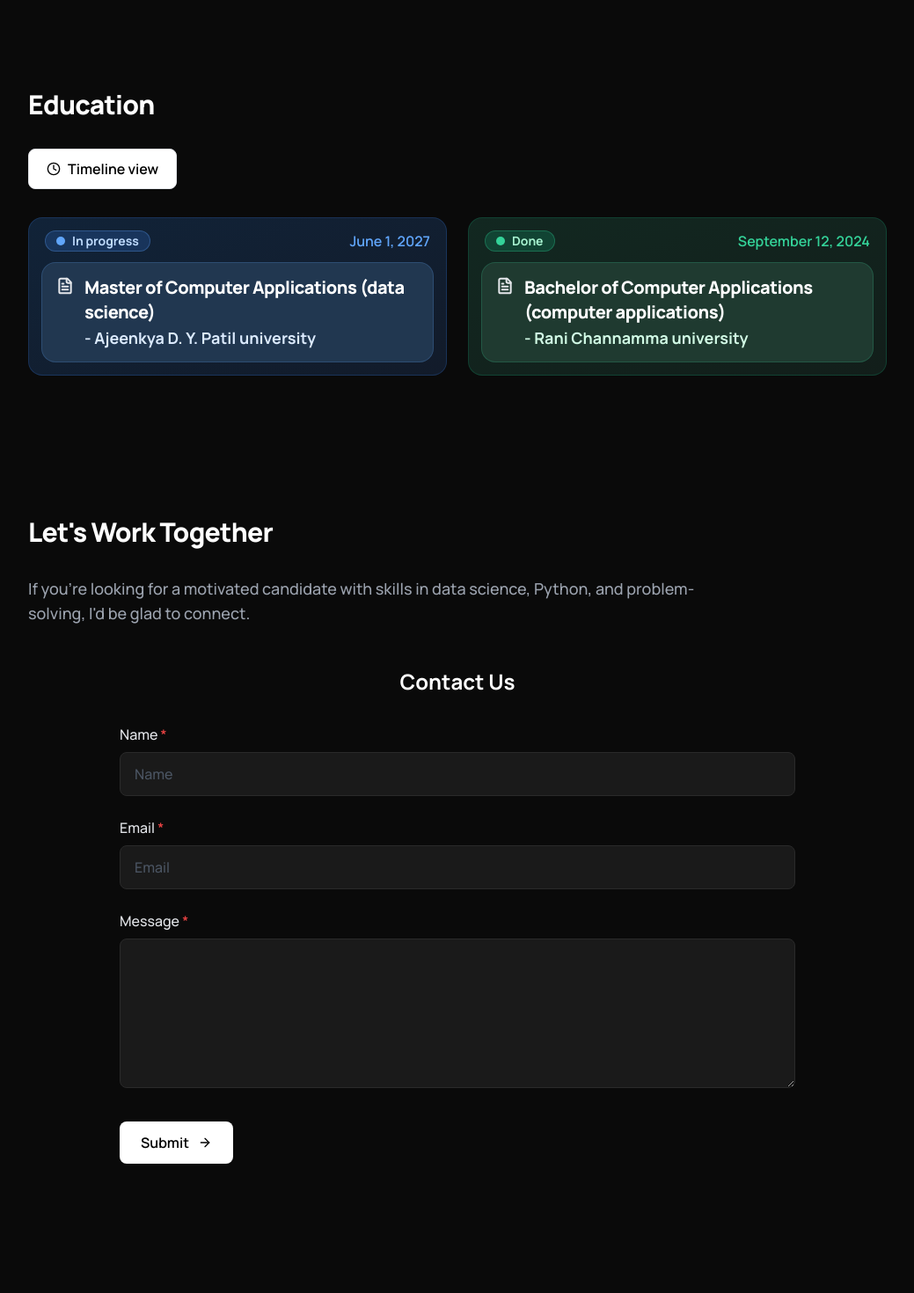
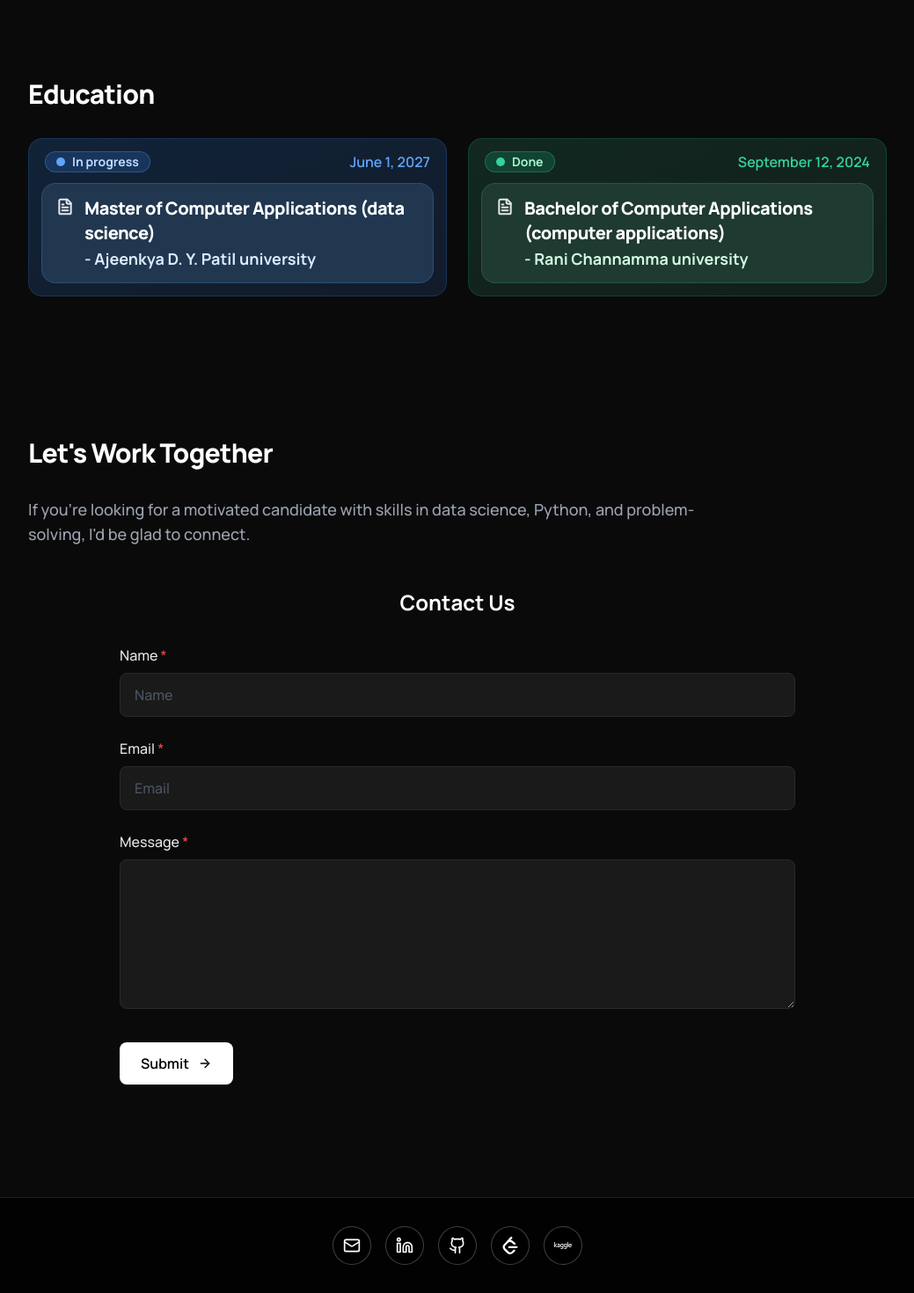
Before and after one commit to MrRohitJD/Portfolio-o.2, a Next.js app: page / in a window 1280 px wide. Shown: the part 1919-3389 px from the top of the page at 88% size, without its empty margins (120-1159 px from the left). Built offline with nearby package versions, Linux system fonts and the light colour scheme.

Commit message:
feat: add Footer component, enhance Contact form submission, and update links in Hero component

```diff
--- a/app/page.js
+++ b/app/page.js
@@ -1,4 +1,4 @@
-import { Hero, Skills, Projects, Education, Contact } from '@/components'
+import { Hero, Skills, Projects, Education, Contact, Footer } from '@/components'
 
 export default function Home() {
   return (
@@ -8,6 +8,7 @@ export default function Home() {
       <Projects />
       <Education />
       <Contact />
+      <Footer />
     </main>
   )
 }
--- a/components/Contact.jsx
+++ b/components/Contact.jsx
@@ -20,13 +20,32 @@ export default function Contact() {
 
   const handleSubmit = (e) => {
     e.preventDefault()
-    console.log('Form submitted:', formData)
-    alert('Thank you for your message! I will get back to you soon.')
-    setFormData({ name: '', email: '', message: '' })
+
+    const form = e.currentTarget
+    const formDataToSubmit = new FormData(form)
+
+    fetch('https://formspree.io/f/mgonjkob', {
+      method: 'POST',
+      body: formDataToSubmit,
+      headers: {
+        Accept: 'application/json',
+      },
+    })
+      .then((response) => {
+        if (!response.ok) {
+          throw new Error('Form submission failed')
+        }
+
+        setFormData({ name: '', email: '', message: '' })
+        window.location.href = 'https://portfolio-rohitjd.vercel.app/thankYou.html'
+      })
+      .catch(() => {
+        alert('Unable to submit the form right now. Please try again.')
+      })
   }
 
   return (
-    <section className="py-20 pb-32">
+    <section id="contact" className="py-20 pb-32">
       <div className="container mx-auto px-6 max-w-5xl">
         {/* Intro */}
         <div className="mb-12">
@@ -40,7 +59,12 @@ export default function Contact() {
         <div className="max-w-3xl mx-auto">
           <h3 className="text-2xl font-bold text-white text-center mb-8">Contact Us</h3>
 
-          <form onSubmit={handleSubmit} className="space-y-6">
+          <form
+            onSubmit={handleSubmit}
+            action="https://formspree.io/f/mgonjkob"
+            method="POST"
+            className="space-y-6"
+          >
             {/* Name Field */}
             <div className="space-y-2">
               <label htmlFor="name" className="block text-base text-gray-light font-medium">
--- a/components/Education.jsx
+++ b/components/Education.jsx
@@ -44,14 +44,6 @@ export default function Education() {
       <div className="container mx-auto px-6 max-w-5xl">
         <h2 className="section-title">Education</h2>
 
-        {/* Timeline Tab */}
-        <div className="flex flex-wrap gap-3 mb-8">
-          <button className="tab-btn active">
-            <Clock className="w-4 h-4" />
-            Timeline view
-          </button>
-        </div>
-
         {/* Education Grid */}
         <div className="grid grid-cols-1 lg:grid-cols-2 gap-6">
           {educationData.map((item, index) => (
--- /dev/null
+++ b/components/Footer.jsx
@@ -0,0 +1,61 @@
+'use client'
+
+import { Github, Linkedin, Mail } from 'lucide-react'
+import { SiLeetcode, SiKaggle } from 'react-icons/si'
+
+const footerLinks = [
+  {
+    name: 'Mail',
+    href: 'mailto:rohitjadhav.604.2@gmail.com',
+    icon: Mail,
+  },
+  {
+    name: 'LinkedIn',
+    href: 'https://www.linkedin.com/in/rohitjd/',
+    icon: Linkedin,
+  },
+  {
+    name: 'GitHub',
+    href: 'https://github.com/MrRohitJD',
+    icon: Github,
+  },
+  {
+    name: 'LeetCode',
+    href: 'https://leetcode.com/u/Rohit_JD/',
+    icon: SiLeetcode,
+  },
+  {
+    name: 'Kaggle',
+    href: 'https://www.kaggle.com/',
+    icon: SiKaggle,
+  },
+]
+
+export default function Footer() {
+  return (
+    <footer className="border-t border-white/10 bg-black/80 py-8">
+      <div className="container mx-auto px-6 max-w-5xl">
+        <div className="flex items-center justify-center gap-4">
+          {footerLinks.map((link) => {
+            const Icon = link.icon
+            const isInternal = link.href.startsWith('#')
+
+            return (
+              <a
+                key={link.name}
+                href={link.href}
+                target={isInternal ? undefined : '_blank'}
+                rel={isInternal ? undefined : 'noopener noreferrer'}
+                aria-label={link.name}
+                title={link.name}
+                className="inline-flex h-11 w-11 items-center justify-center rounded-full border border-white/25 bg-black text-white transition-all duration-300 hover:bg-white hover:text-black hover:border-white"
+              >
+                <Icon className="h-5 w-5" />
+              </a>
+            )
+          })}
+        </div>
+      </div>
+    </footer>
+  )
+}
--- a/components/Hero.jsx
+++ b/components/Hero.jsx
@@ -26,7 +26,7 @@ export default function Hero() {
 
             <div className="flex flex-col sm:flex-row gap-4">
               <a
-                href="https://github.com"
+                href="https://github.com/MrRohitJD"
                 target="_blank"
                 rel="noopener noreferrer"
                 className="btn btn-primary"
@@ -35,7 +35,7 @@ export default function Hero() {
                 GitHub
               </a>
               <a
-                href="https://linkedin.com"
+                href="https://www.linkedin.com/in/rohitjd/"
                 target="_blank"
                 rel="noopener noreferrer"
                 className="btn btn-linkedin"
@@ -44,7 +44,9 @@ export default function Hero() {
                 LinkedIn
               </a>
               <a
-                href="#"
+                href="https://drive.google.com/file/d/1G_WMebwxJ1W23Qr1cy73zKmOYgVVESEv/view?usp=sharing"
+                target="_blank"
+                rel="noopener noreferrer"
                 className="btn btn-secondary text-gray-100"
               >
                 Resume
--- a/components/Projects.jsx
+++ b/components/Projects.jsx
@@ -76,7 +76,7 @@ export default function Projects() {
               {/* Header */}
               <div className="flex items-start gap-2.5 mb-3">
                 <Folder className="w-5 h-5 text-gray-200 flex-shrink-0 mt-0.5" strokeWidth={2.4} />
-                <h3 className="text-xl md:text-2xl font-semibold text-white leading-snug tracking-tight">
+                <h3 className="text-lg md:text-xl font-semibold text-white leading-snug tracking-tight">
                   {project.title}
                 </h3>
               </div>
--- a/components/index.js
+++ b/components/index.js
@@ -3,3 +3,4 @@ export { default as Skills } from './Skills'
 export { default as Projects } from './Projects'
 export { default as Education } from './Education'
 export { default as Contact } from './Contact'
+export { default as Footer } from './Footer'
```
Also changed, not shown: package.json (+7 -6 lines), 1 other file (tests, documents, lock files or other folders).
